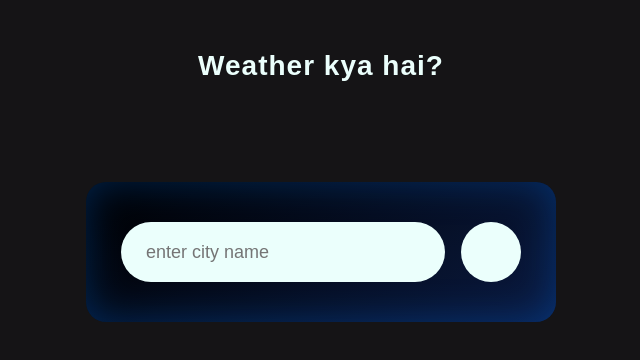
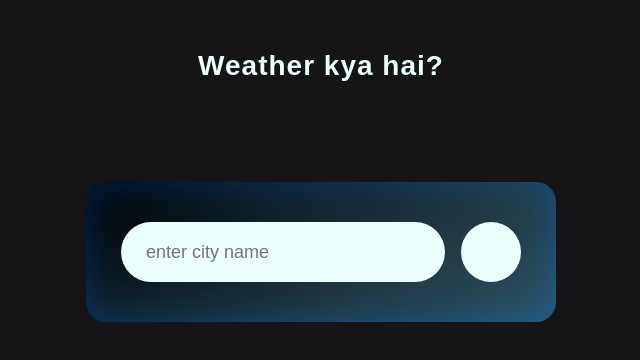
Before and after one commit to RgbGuy-Yx/Weather-App, a plain HTML site: page index.html in a window 1280 px wide. Shown: the whole page, without its empty margins (319-959 px from the left). Drawn offline with Linux system fonts and the light colour scheme; no server answers.

Commit message:
Update style.css

```diff
--- a/style.css
+++ b/style.css
@@ -10,7 +10,7 @@ body{
 .card{
    width: 90%;
     max-width: 470px;
-    background: linear-gradient(145deg, #000000, #0a1a40); /* black to dark blue */
+  background: linear-gradient(145deg, #000000, #0f2027, #203a43, #2c5364);
     color: #fff;
     margin: 100px auto 0;
     border-radius: 20px;
@@ -148,4 +148,5 @@ body{
 
 
 
+
 }
```
